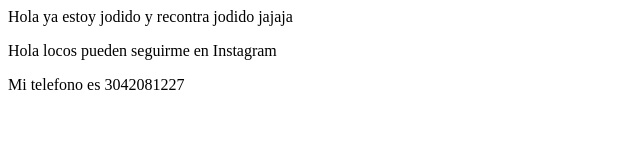
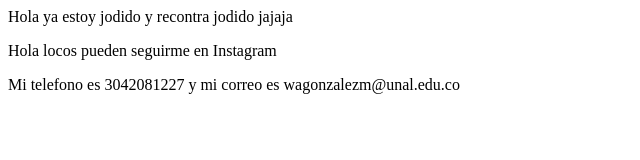
Before and after one commit to WilmarAGM/personalprojects, a plain HTML site: page index.html in a window 1280 px wide. Shown: the whole page, without its empty margins (0-640 px from the left). Drawn offline with Linux system fonts and the light colour scheme.

Commit message:
Cambios 20/03/2022

```diff
--- a/index.html
+++ b/index.html
@@ -14,7 +14,7 @@
         Hola locos pueden seguirme en Instagram
     </p>
     <p>
-        Mi telefono es 3042081227
+        Mi telefono es 3042081227 y mi correo es wagonzalezm@unal.edu.co
     </p>
 </body>
 </html>
```
